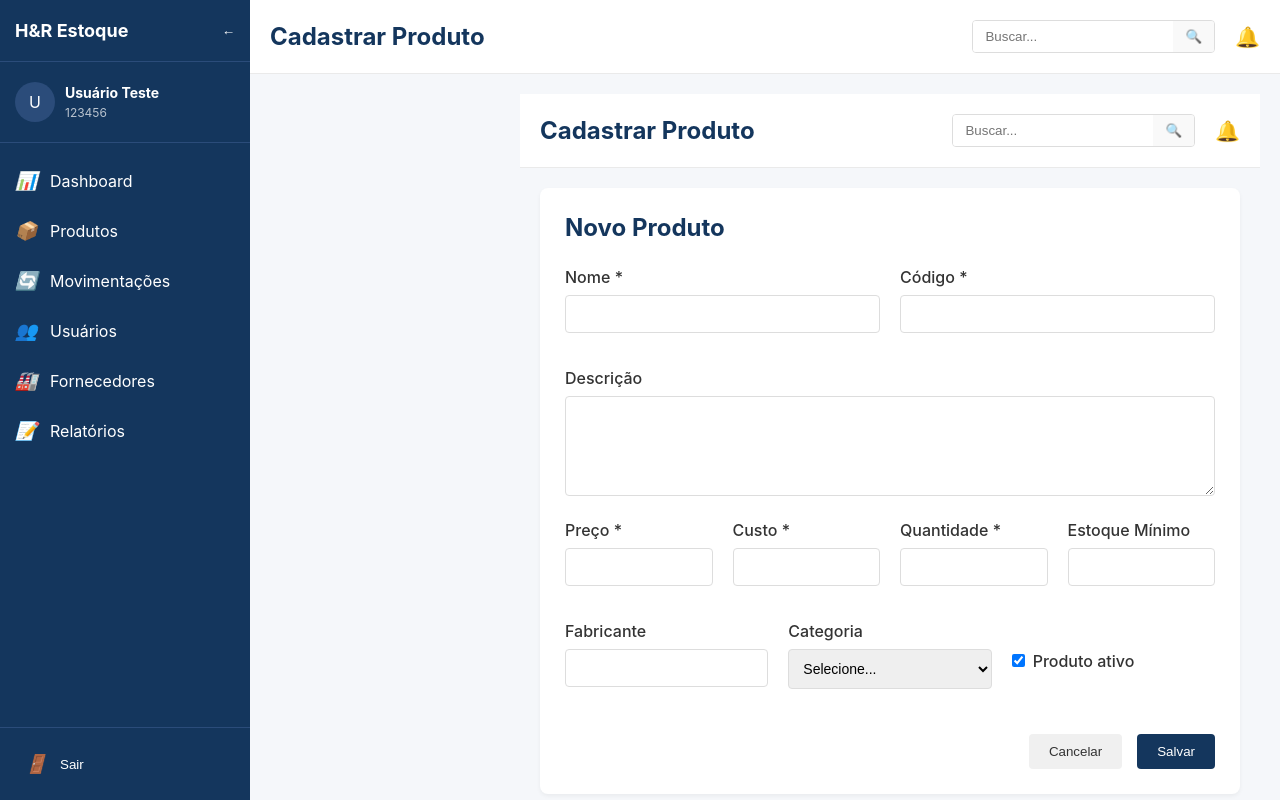
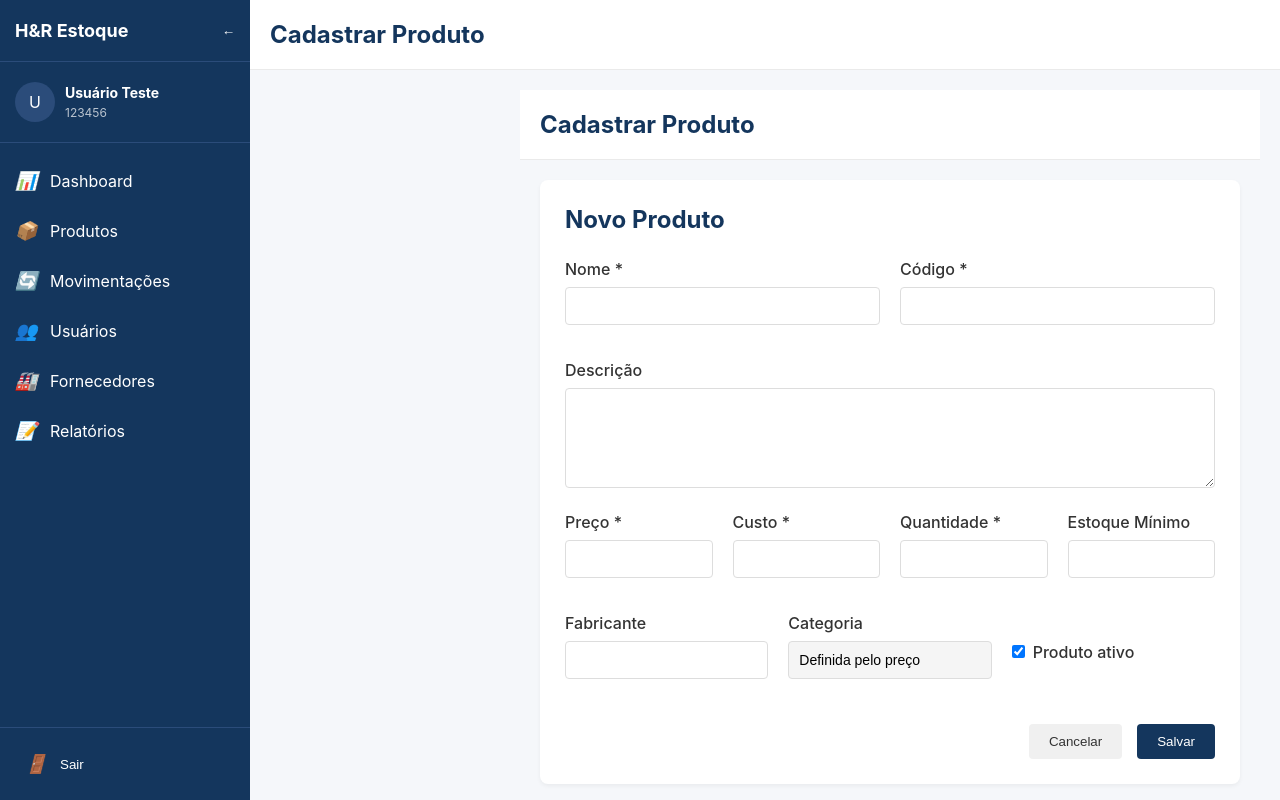
Before and after one commit to RuanLopes1350/gestao-de-estoque-front, a React (Vite) app: page /produtos/novo in a window 1280 px wide. Built offline with nearby package versions, Linux system fonts and the light colour scheme; no server answers.

Commit message:
alterações no layout

```diff
--- a/src/components/layout/Header.jsx
+++ b/src/components/layout/Header.jsx
@@ -30,7 +30,7 @@ const Header = () => {
   return (
     <header className="app-header">
       <h1>{pageTitle}</h1>
-      <div className="header-actions">
+      {/* <div className="header-actions">
         <div className="search-bar">
           <input type="text" placeholder="Buscar..." />
           <button className="search-btn">🔍</button>
@@ -38,7 +38,7 @@ const Header = () => {
         <div className="notification-icon">
           🔔
         </div>
-      </div>
+      </div> */}
     </header>
   );
 };
--- a/src/pages/Produtos/FormProduto.css
+++ b/src/pages/Produtos/FormProduto.css
@@ -139,3 +139,15 @@
   border: 1px solid #f5c6cb;
   color: #721c24;
 }
+
+.categoria-automatica {
+  background-color: #f5f5f5;
+  cursor: not-allowed;
+}
+
+.categoria-info {
+  font-size: 12px;
+  color: #666;
+  margin-top: 5px;
+  font-style: italic;
+}
--- a/src/pages/Produtos/FormProduto.jsx
+++ b/src/pages/Produtos/FormProduto.jsx
@@ -23,6 +23,15 @@ const FormProduto = () => {
     status: true
   });
 
+  // Nova função para calcular categoria com base no preço
+  const calcularCategoria = (preco) => {
+    const precoNum = parseFloat(preco);
+    if (isNaN(precoNum)) return '';
+    if (precoNum >= 1001) return 'A';
+    if (precoNum >= 500) return 'B';
+    return 'C';
+  };
+
   useEffect(() => {
     const carregarProduto = async () => {
       if (id) {
@@ -31,20 +40,23 @@ const FormProduto = () => {
           const data = await produtoService.buscar(id);
 
           // Garantir que todos os campos estão presentes mesmo quando a API não os retorna
-          setProduto({
+          const produtoCarregado = {
             nome: data.nome || '',
             codigo: data.codigo || '',
             descricao: data.descricao || '',
             preco: data.preco || '',
             custo: data.custo || '',
             quantidade: data.quantidade || 0,
-            categoria: data.categoria || '',
             fabricante: data.fabricante || '',
             id_fornecedor: data.id_fornecedor || 564, // Valor padrão se não existir
             estoqueMinimo: data.estoqueMinimo || '',
             status: data.status !== undefined ? data.status : true
-          });
+          };
 
+          // Definir categoria automaticamente com base no preço carregado
+          produtoCarregado.categoria = calcularCategoria(produtoCarregado.preco);
+
+          setProduto(produtoCarregado);
           console.log('Produto carregado:', data);
         } catch (error) {
           console.error('Erro ao carregar produto:', error);
@@ -63,7 +75,15 @@ const FormProduto = () => {
     // Para checkbox (como status), use o valor checked
     const val = type === 'checkbox' ? checked : value;
 
-    setProduto({ ...produto, [name]: val });
+    // Atualizar o produto com o novo valor
+    const novoProduto = { ...produto, [name]: val };
+
+    // Se o campo alterado foi o preço, atualizar a categoria automaticamente
+    if (name === 'preco') {
+      novoProduto.categoria = calcularCategoria(val);
+    }
+
+    setProduto(novoProduto);
 
     // Limpar erro desse campo se houver
     if (errors[name]) {
@@ -109,7 +129,9 @@ const FormProduto = () => {
         quantidade: parseInt(produto.quantidade),
         estoqueMinimo: produto.estoqueMinimo ? parseInt(produto.estoqueMinimo) : 0,
         id_fornecedor: parseInt(produto.id_fornecedor || 564),
-        status: produto.status
+        status: produto.status,
+        // Garantir que a categoria está definida corretamente
+        categoria: calcularCategoria(produto.preco)
       };
 
       if (id) {
@@ -252,17 +274,17 @@ const FormProduto = () => {
 
             <div className="form-group">
               <label htmlFor="categoria">Categoria</label>
-              <select
+              <input
+                type="text"
                 id="categoria"
                 name="categoria"
-                value={produto.categoria}
-                onChange={handleChange}
-              >
-                <option value="">Selecione...</option>
-                <option value="A">Categoria A</option>
-                <option value="B">Categoria B</option>
-                <option value="C">Categoria C</option>
-              </select>
+                value={produto.categoria ? `Categoria ${produto.categoria}` : 'Definida pelo preço'}
+                readOnly
+                className="categoria-automatica"
+              />
+              {/* <div className="categoria-info">
+                A: R$ 1001 ou mais | B: R$ 500 a R$ 1000 | C: até R$ 499
+              </div> */}
             </div>
 
             <div className="form-group form-check">
--- a/src/pages/Produtos/ListaProdutos.jsx
+++ b/src/pages/Produtos/ListaProdutos.jsx
@@ -33,7 +33,7 @@ const ListaProdutos = () => {
 
     } catch (err) {
       console.error('Erro ao carregar produtos:', err);
-      setError('Não foi possível carregar os produtos. Verifique se a API está rodando.');
+      // setError('Produto não encontrado, por favor verifique os filtros aplicados.');
     } finally {
       setLoading(false);
     }
```
